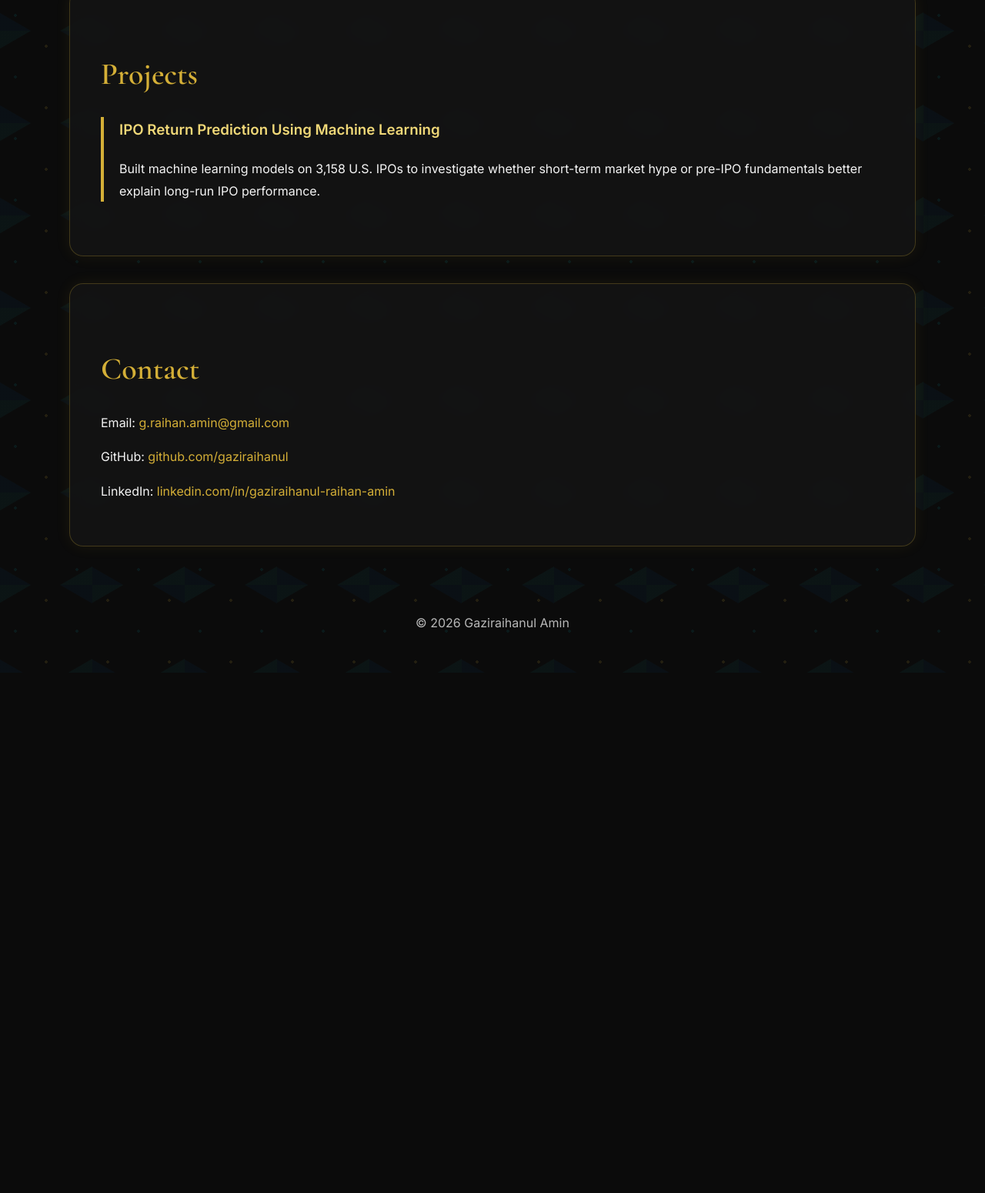
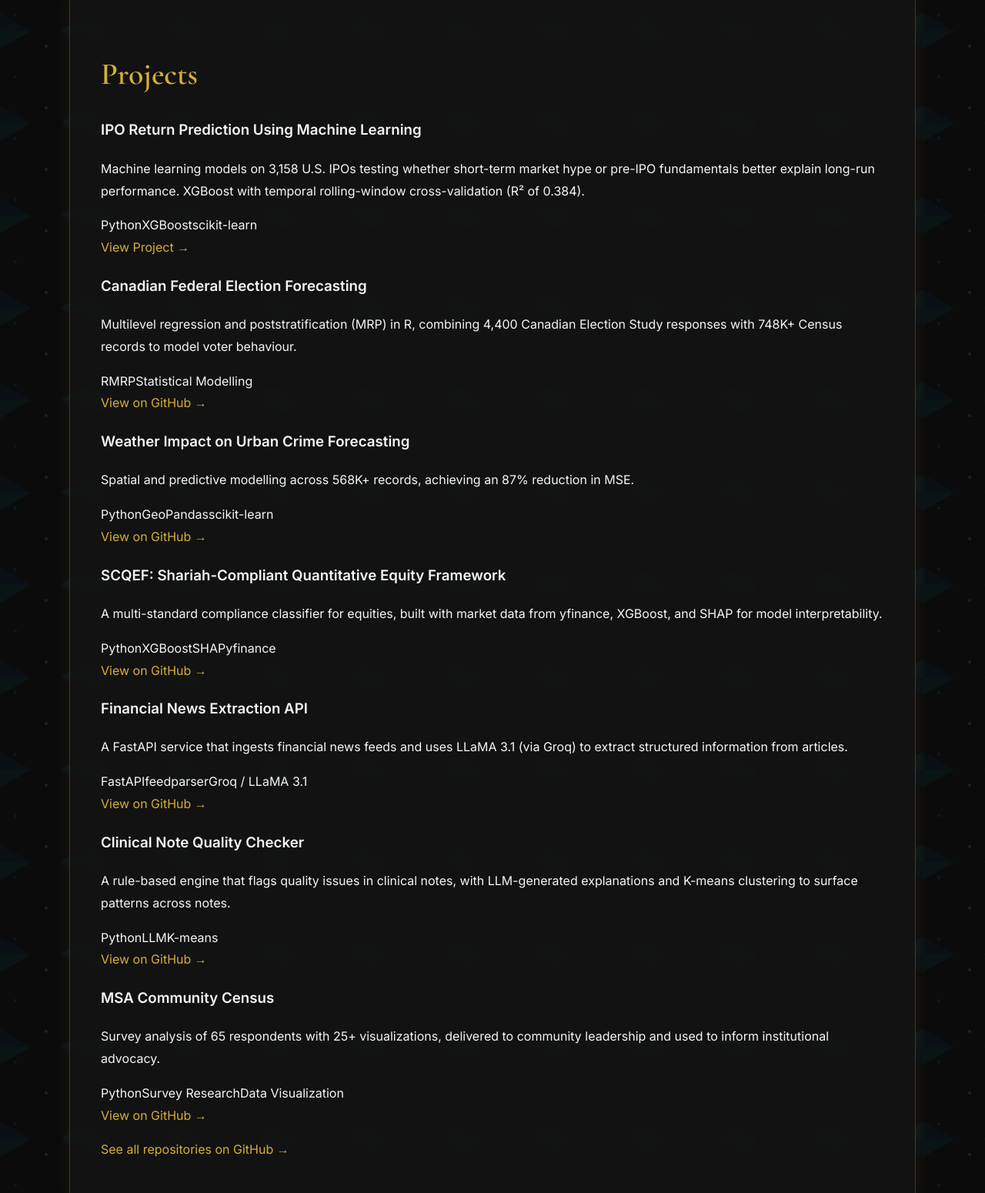
Before and after one commit to gaziraihanul/gaziraihanul.github.io, a plain HTML site: page index.html in a window 1280 px wide. Shown: the part 2480-4030 px from the top of the page at 77% size. Before the commit the page ends 3354 px from the top, so only its background shows below. Drawn offline with nearby package versions, Linux system fonts and the light colour scheme.

Commit message:
Refactor index.html for improved structure and formatting
Updated HTML structure and cleaned up formatting for better readability.

```diff
--- a/index.html
+++ b/index.html
@@ -1,46 +1,34 @@
 <!DOCTYPE html>
-<html>
+<html lang="en">
 <head>
     <meta charset="UTF-8">
     <meta name="viewport" content="width=device-width, initial-scale=1.0">
     <title>Gaziraihanul Amin</title>
     <link rel="stylesheet" href="style.css">
+</head>
 <body>
 
 <nav class="navbar">
     <div class="nav-container">
-
-        <a href="#about">✦ About Me </a>
-
-        <a href="#skills">✦ Skills </a>
-
-        <a href="#experience">✦ Experience </a>
-
-        <a href="#projects">✦ Projects </a>
-
-        <a href="#contact">✦ Contact </a>
-
+        <a href="#about">✦ About Me</a>
+        <a href="#skills">✦ Skills</a>
+        <a href="#experience">✦ Experience</a>
+        <a href="#projects">✦ Projects</a>
+        <a href="#contact">✦ Contact</a>
     </div>
 </nav>
 
 <div class="container">
 
 <header>
-
     <h1>
         Gaziraihanul
         <span class="preferred-name">Raihan Amin</span>
-
     </h1>
-
-    <p>
-        Data, Analytics & Strategy
-    </p>
-
+    <p>Data, Analytics & Strategy</p>
 </header>
 
 <section id="about">
-
     <h2>About Me</h2>
 
     <p>
@@ -66,15 +54,12 @@
         analytics, and strategy, bringing technical rigor and analytical thinking
         to problems that benefit from smarter, evidence-driven decisions.
     </p>
-
 </section>
 
 <section id="skills">
-
     <h2>Skills</h2>
 
     <div class="skills">
-
         <span class="skill-tag">Python</span>
         <span class="skill-tag">SQL</span>
         <span class="skill-tag">Power BI</span>
@@ -90,23 +75,15 @@
         <span class="skill-tag">Data Visualization</span>
         <span class="skill-tag">Data Governance</span>
         <span class="skill-tag">Business Analysis</span>
-
     </div>
-
 </section>
 
-
 <section id="experience">
-
     <h2>Experience</h2>
 
     <div class="project-card">
         <h3>Procurement Data Analyst Intern</h3>
-
-        <p>
-            City of Toronto • 2026 - Present
-        </p>
-
+        <p class="meta">City of Toronto • 2026 - Present</p>
         <p>
             Supporting procurement modernization initiatives through data governance,
             supplier analytics, process improvement, and operational reporting.
@@ -115,11 +92,7 @@
 
     <div class="project-card">
         <h3>Data & Insights Analyst</h3>
-
-        <p>
-            University of Toronto Muslim Students' Association • 2025 - 2026
-        </p>
-
+        <p class="meta">University of Toronto Muslim Students' Association • 2025 - 2026</p>
         <p>
             Led survey research and analytics initiatives to generate insights
             that informed organizational planning and community engagement efforts.
@@ -128,11 +101,7 @@
 
     <div class="project-card">
         <h3>Data Analytics & Research Intern</h3>
-
-        <p>
-            Cluo • 2026
-        </p>
-
+        <p class="meta">Cluo • 2026</p>
         <p>
             Conducted data quality analysis and developed processes that improved
             information management and supported product development decisions.
@@ -141,65 +110,139 @@
 
     <div class="project-card">
         <h3>Data & Financial Analyst Intern</h3>
-
-        <p>
-            Roche • 2023
-        </p>
-
+        <p class="meta">Roche • 2023</p>
         <p>
             Analyzed and validated financial data while supporting reporting,
             reconciliation, and operational finance activities.
         </p>
     </div>
-
 </section>
-
 
 <section id="projects">
     <h2>Projects</h2>
 
-    <div class="project-card">
-    <h3>IPO Return Prediction Using Machine Learning</h3>
+    <div class="project-grid">
 
-    <p>
-        Built machine learning models on 3,158 U.S. IPOs to investigate
-        whether short-term market hype or pre-IPO fundamentals better
-        explain long-run IPO performance.
+        <!-- Machine learning & forecasting -->
+        <article class="repo-card">
+            <h3>IPO Return Prediction Using Machine Learning</h3>
+            <p>
+                Machine learning models on 3,158 U.S. IPOs testing whether short-term
+                market hype or pre-IPO fundamentals better explain long-run performance.
+                XGBoost with temporal rolling-window cross-validation (R² of 0.384).
+            </p>
+            <div class="tech-tags">
+                <span>Python</span><span>XGBoost</span><span>scikit-learn</span>
+            </div>
+            <a href="projects/ipo-return-prediction.html">View Project →</a>
+        </article>
+
+        <article class="repo-card">
+            <h3>Canadian Federal Election Forecasting</h3>
+            <p>
+                Multilevel regression and poststratification (MRP) in R, combining
+                4,400 Canadian Election Study responses with 748K+ Census records
+                to model voter behaviour.
+            </p>
+            <div class="tech-tags">
+                <span>R</span><span>MRP</span><span>Statistical Modelling</span>
+            </div>
+            <!-- REPLACE with the real repo URL -->
+            <a href="https://github.com/gaziraihanul?tab=repositories" target="_blank" rel="noopener">View on GitHub →</a>
+        </article>
+
+        <article class="repo-card">
+            <h3>Weather Impact on Urban Crime Forecasting</h3>
+            <p>
+                Spatial and predictive modelling across 568K+ records, achieving
+                an 87% reduction in MSE.
+            </p>
+            <div class="tech-tags">
+                <span>Python</span><span>GeoPandas</span><span>scikit-learn</span>
+            </div>
+            <!-- REPLACE with the real repo URL -->
+            <a href="https://github.com/gaziraihanul?tab=repositories" target="_blank" rel="noopener">View on GitHub →</a>
+        </article>
+
+        <article class="repo-card">
+            <h3>SCQEF: Shariah-Compliant Quantitative Equity Framework</h3>
+            <p>
+                A multi-standard compliance classifier for equities, built with
+                market data from yfinance, XGBoost, and SHAP for model interpretability.
+            </p>
+            <div class="tech-tags">
+                <span>Python</span><span>XGBoost</span><span>SHAP</span><span>yfinance</span>
+            </div>
+            <!-- REPLACE with the real repo URL -->
+            <a href="https://github.com/gaziraihanul?tab=repositories" target="_blank" rel="noopener">View on GitHub →</a>
+        </article>
+
+        <!-- AI & LLM engineering -->
+        <article class="repo-card">
+            <h3>Financial News Extraction API</h3>
+            <p>
+                A FastAPI service that ingests financial news feeds and uses
+                LLaMA 3.1 (via Groq) to extract structured information from articles.
+            </p>
+            <div class="tech-tags">
+                <span>FastAPI</span><span>feedparser</span><span>Groq / LLaMA 3.1</span>
+            </div>
+            <a href="https://github.com/gaziraihanul/financial-news-extractor" target="_blank" rel="noopener">View on GitHub →</a>
+        </article>
+
+        <article class="repo-card">
+            <h3>Clinical Note Quality Checker</h3>
+            <p>
+                A rule-based engine that flags quality issues in clinical notes,
+                with LLM-generated explanations and K-means clustering to surface
+                patterns across notes.
+            </p>
+            <div class="tech-tags">
+                <span>Python</span><span>LLM</span><span>K-means</span>
+            </div>
+            <a href="https://github.com/gaziraihanul/clinical-note-checker" target="_blank" rel="noopener">View on GitHub →</a>
+        </article>
+
+        <!-- Community-impact analytics -->
+        <article class="repo-card">
+            <h3>MSA Community Census</h3>
+            <p>
+                Survey analysis of 65 respondents with 25+ visualizations, delivered
+                to community leadership and used to inform institutional advocacy.
+            </p>
+            <div class="tech-tags">
+                <span>Python</span><span>Survey Research</span><span>Data Visualization</span>
+            </div>
+            <!-- REPLACE with the real repo URL -->
+            <a href="https://github.com/gaziraihanul?tab=repositories" target="_blank" rel="noopener">View on GitHub →</a>
+        </article>
+
+    </div>
+
+    <p class="more-link">
+        <a href="https://github.com/gaziraihanul?tab=repositories" target="_blank" rel="noopener">
+            See all repositories on GitHub →
+        </a>
     </p>
-
-    <aojects/ipo-return-prediction.html
-        View Project →
-    </a>
-</div>
-
-
 </section>
 
 <section id="contact">
-
     <h2>Contact</h2>
 
     <p>
         Email:
-        <a href="mailto:g.raihan.amin@gmail.com">
-            g.raihan.amin@gmail.com
-        </a>
+        <a href="mailto:g.raihan.amin@gmail.com">g.raihan.amin@gmail.com</a>
     </p>
 
     <p>
         GitHub:
-        <a href="https://github.com/gaziraihanul" target="_blank">
-            github.com/gaziraihanul
-        </a>
+        <a href="https://github.com/gaziraihanul" target="_blank" rel="noopener">github.com/gaziraihanul</a>
     </p>
 
     <p>
         LinkedIn:
-        <a href="https://www.linkedin.com/in/gaziraihanul-raihan-amin" target="_blank">
-            linkedin.com/in/gaziraihanul-raihan-amin
-        </a>
+        <a href="https://www.linkedin.com/in/gaziraihanul-raihan-amin" target="_blank" rel="noopener">linkedin.com/in/gaziraihanul-raihan-amin</a>
     </p>
-
 </section>
 
 <footer>
```
